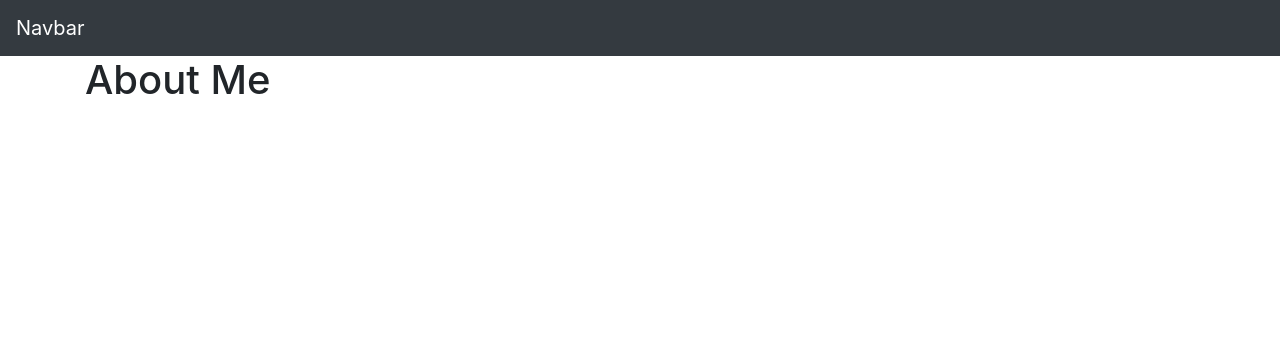
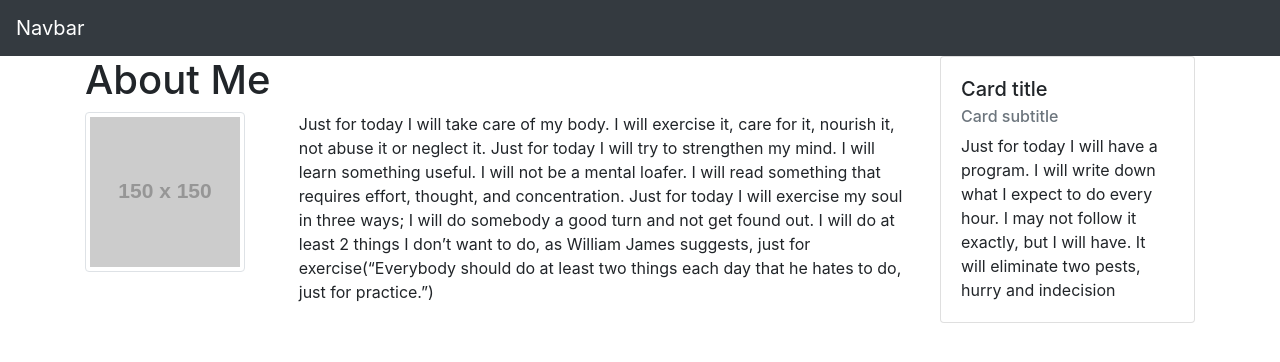
Before and after one commit to caseydean8/CSS-Bootstrap-reStudy, a plain HTML site: page 16-CardLayout/index.html in a window 1280 px wide. Drawn offline with nearby package versions, Linux system fonts and the light colour scheme; placeholder pictures from the web are drawn by us.

Commit message:
created page with bootstrap grid and card

```diff
--- a/16-CardLayout/index.html
+++ b/16-CardLayout/index.html
@@ -1,10 +1,12 @@
 <!DOCTYPE html>
 <html lang="en">
+
 <head>
   <meta charset="UTF-8">
   <meta name="viewport" content="width=device-width, initial-scale=1.0">
   <meta http-equiv="X-UA-Compatible" content="ie=edge">
-  <link rel="stylesheet" href="https://stackpath.bootstrapcdn.com/bootstrap/4.4.1/css/bootstrap.min.css" integrity="sha384-Vkoo8x4CGsO3+Hhxv8T/Q5PaXtkKtu6ug5TOeNV6gBiFeWPGFN9MuhOf23Q9Ifjh" crossorigin="anonymous">
+  <link rel="stylesheet" href="https://stackpath.bootstrapcdn.com/bootstrap/4.4.1/css/bootstrap.min.css"
+    integrity="sha384-Vkoo8x4CGsO3+Hhxv8T/Q5PaXtkKtu6ug5TOeNV6gBiFeWPGFN9MuhOf23Q9Ifjh" crossorigin="anonymous">
   <title>Act 16</title>
 </head>
 <!-- * Be sure to note the:
@@ -12,18 +14,47 @@
   * Navbar
   * Sidebar card
   * Thumbnail -->
+
 <body>
-    <nav class="navbar navbar-expand-lg navbar-dark bg-dark">
-        <a class="navbar-brand" href="#">Navbar</a>
-      </nav>
-      <div class="container">
+  <nav class="navbar navbar-expand-lg navbar-dark bg-dark">
+    <a class="navbar-brand" href="#">Navbar</a>
+  </nav>
+  <div class="container">
+    <div class="row">
+      <div class="col-lg-9">
         <div class="row">
           <div class="col">
             <h1>About Me</h1>
           </div>
-          <div class="col"></div>
-          <div class="col"></div>
+        </div>
+        <div class="row">
+          <div class="col-lg-3">
+            <img class="img img-thumbnail" src="http://placehold.it/150x150">
+          </div>
+          <div class="col-lg-9">
+            <p> Just for today I will take care of my body. I will exercise it, care for it, nourish it, not abuse it or
+              neglect it. Just for today I will try to strengthen my mind. I will learn something useful. I will not be
+              a
+              mental loafer. I will read something that requires effort, thought, and concentration. Just for today I
+              will
+              exercise my soul in three ways; I will do somebody a good turn and not get found out. I will do at least 2
+              things I don’t want to do, as William James suggests, just for exercise(“Everybody should do at least two
+              things each day that he hates to do, just for practice.”)</p>
+          </div>
         </div>
       </div>
+      <div class="col-lg-3">
+        <div class="card">
+          <div class="card-body">
+            <h5 class="card-title">Card title</h5>
+            <h6 class="card-subtitle mb-2 text-muted">Card subtitle</h6>
+            Just for today I will have a program. I will write down what I expect to do every hour. I may not follow it
+            exactly, but I will have. It will eliminate two pests, hurry and indecision
+          </div>
+        </div>
+      </div>
+    </div>
+  </div>
 </body>
+
 </html>
```
Also changed, not shown: 15-InstructorLayout/in-class-demo-layout.html (+1 -1 lines).
